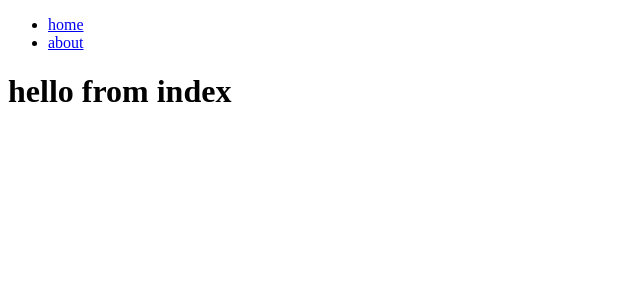
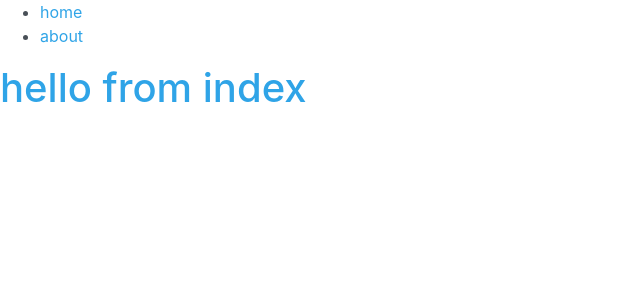
Before and after one commit to sirSayed98/Bitz-Price, a Next.js app: page / in a window 1280 px wide. Shown: the top 300 px of the page, without its empty margins (0-640 px from the left). Built offline with nearby package versions, Linux system fonts and the light colour scheme.

Commit message:
add Head for pages

```diff
--- a/components/Layout.js
+++ b/components/Layout.js
@@ -1,7 +1,11 @@
 import Navbar from './Navbar'
-
+import Head from 'next/head';
 const Layout = (props) => (
     <>
+        <Head>
+            <title>BitzPrice</title>
+            <link rel="stylesheet" href="https://bootswatch.com/4/cerulean/bootstrap.min.css" />
+        </Head>
         <Navbar />
         {props.children}
     </>
```
